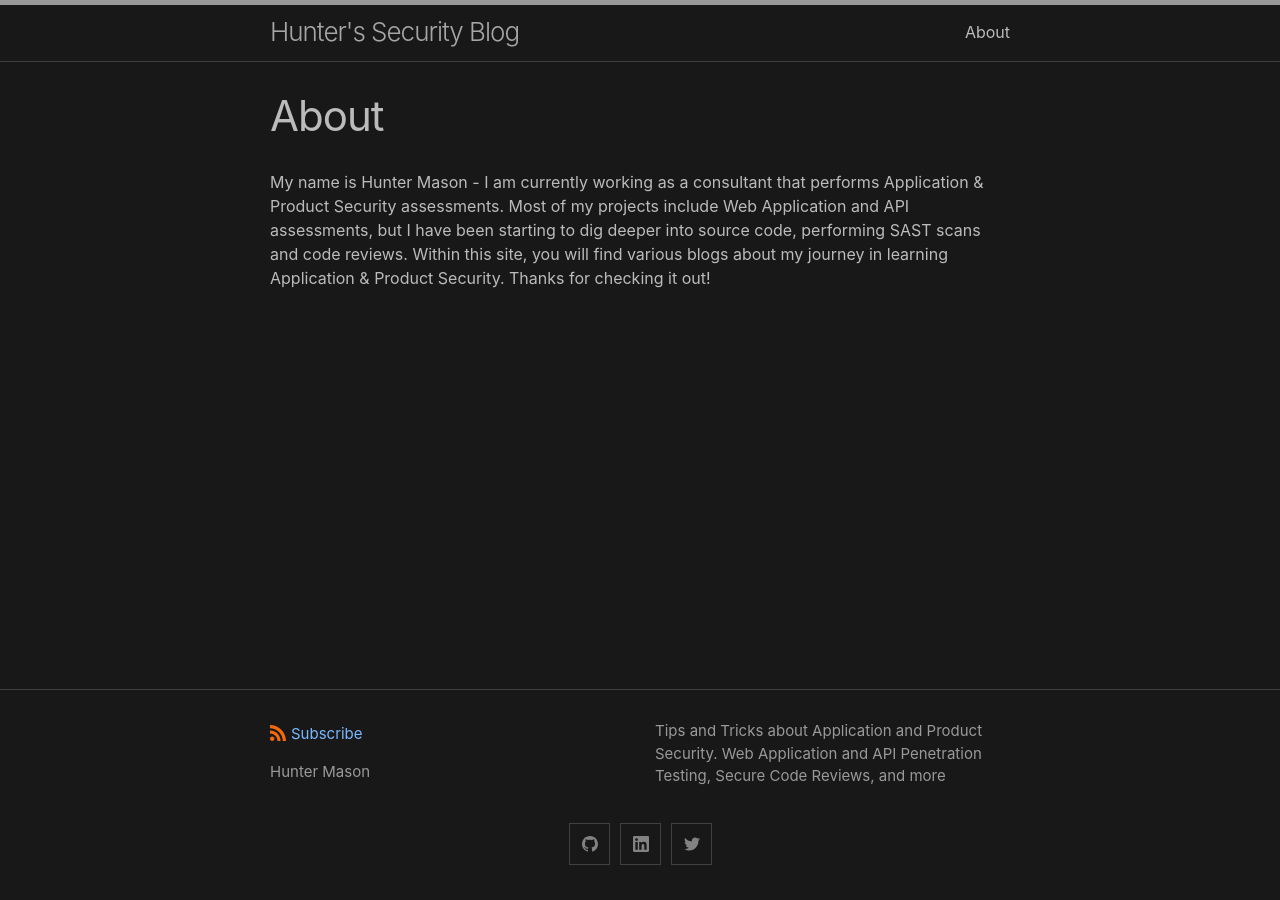
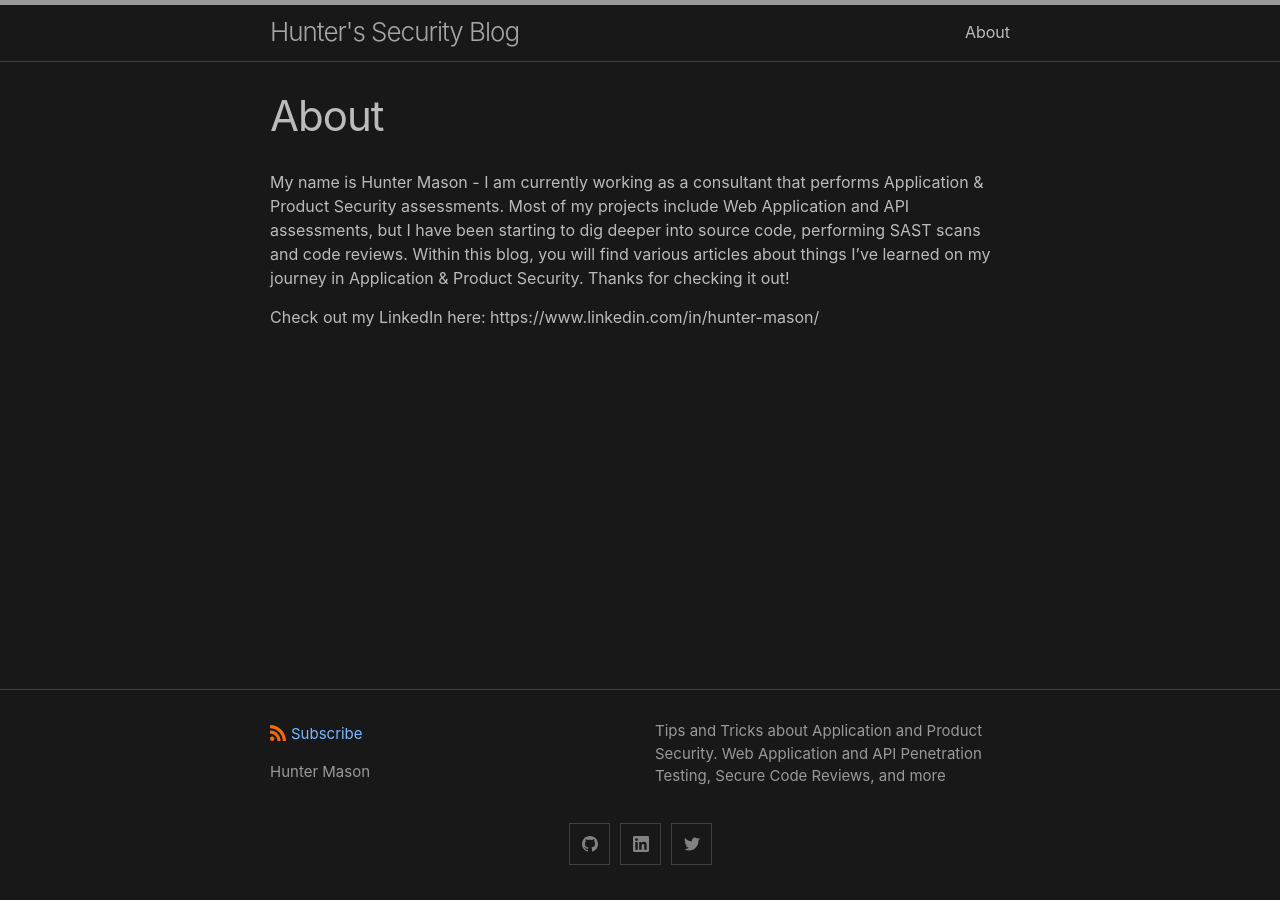
Before and after one commit to hmason34/hmason34, a Jekyll site: the page built from about.md, in a window 1280 px wide. Built offline with Jekyll 4.4.1, drawn with Linux system fonts in a browser that asks for light colours.

```diff
--- a/about.md
+++ b/about.md
@@ -5,4 +5,6 @@
 ---
 
 My name is Hunter Mason - I am currently working as a consultant that performs Application & Product Security assessments. Most of my projects include Web Application and API assessments, but I have been starting to dig deeper into source code, performing SAST scans and code reviews.
-Within this site, you will find various blogs about my journey in learning Application & Product Security. Thanks for checking it out!
+Within this blog, you will find various articles about things I've learned on my journey in Application & Product Security. Thanks for checking it out!
+
+Check out my LinkedIn here: https://www.linkedin.com/in/hunter-mason/
```
Also changed, not shown: _posts/2022-06-23-FilterBypass.md (+0 -1 lines).
